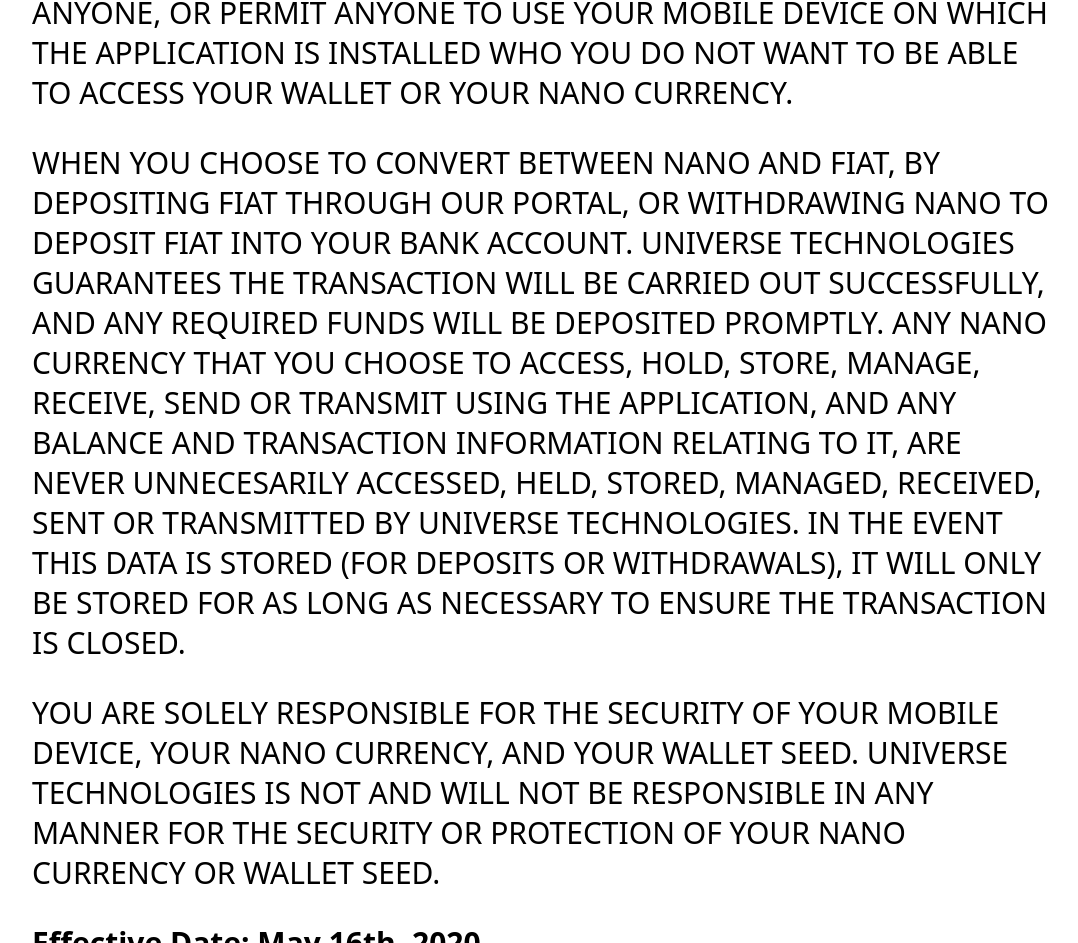
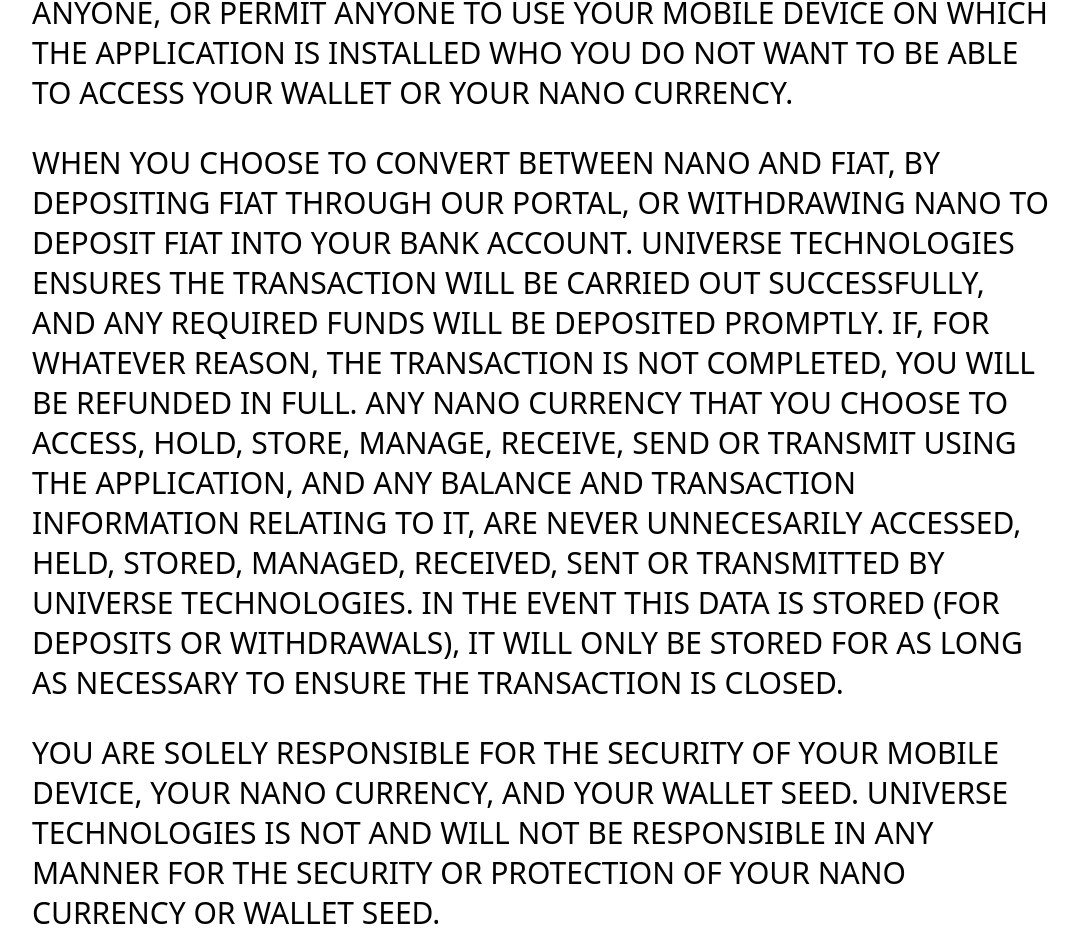
Before and after one commit to Veloc1tyE/eula.github.io, a plain HTML site: page index.html in a window 1280 px wide. Shown: the part 2095-3038 px from the top of the page, without its empty margins (96-1174 px from the left). Drawn offline with Linux system fonts and the light colour scheme.

Commit message:
Update index.html

```diff
--- a/index.html
+++ b/index.html
@@ -83,8 +83,10 @@ us, and all related documentation (collectively, the "    <strong>Application</s
 
   <p>
      WHEN YOU CHOOSE TO CONVERT BETWEEN NANO AND FIAT, BY DEPOSITING FIAT THROUGH OUR PORTAL, OR WITHDRAWING
-     NANO TO DEPOSIT FIAT INTO YOUR BANK ACCOUNT. UNIVERSE TECHNOLOGIES GUARANTEES THE TRANSACTION WILL BE CARRIED OUT
+     NANO TO DEPOSIT FIAT INTO YOUR BANK ACCOUNT. UNIVERSE TECHNOLOGIES ENSURES
+	THE TRANSACTION WILL BE CARRIED OUT
     SUCCESSFULLY, AND ANY REQUIRED FUNDS WILL BE DEPOSITED PROMPTLY.
+	  IF, FOR WHATEVER REASON, THE TRANSACTION IS NOT COMPLETED, YOU WILL BE REFUNDED IN FULL.
     ANY NANO CURRENCY THAT YOU CHOOSE TO ACCESS, HOLD, STORE, MANAGE, RECEIVE,
     SEND OR TRANSMIT USING THE APPLICATION, AND ANY BALANCE AND TRANSACTION
     INFORMATION RELATING TO IT, ARE NEVER UNNECESARILY ACCESSED, HELD, STORED, MANAGED,
```
